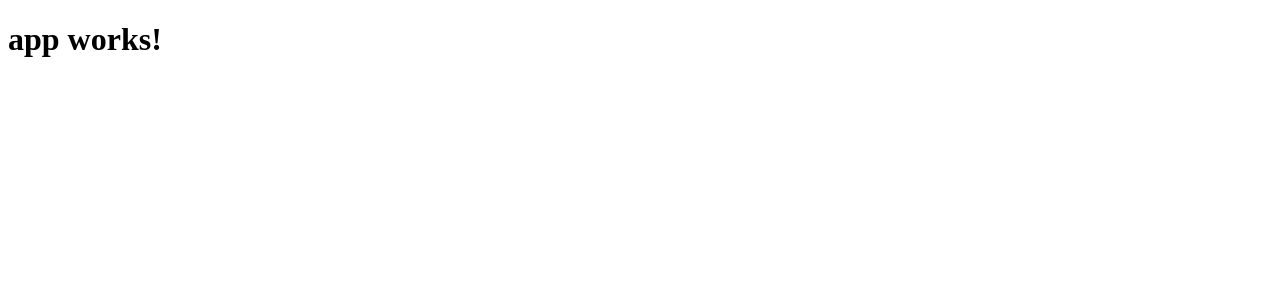
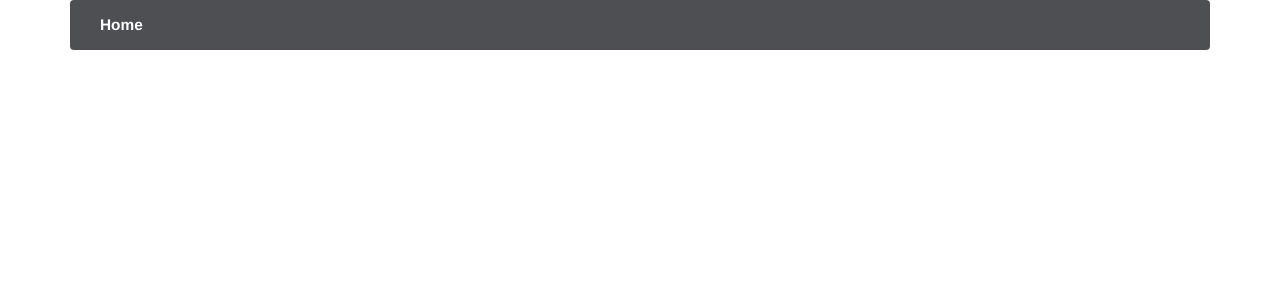
Before and after one commit to meutley/InfraMon, an Angular app: page / in a window 1280 px wide. Shown: the top 300 px of the page. Built offline with nearby package versions, Linux system fonts and the light colour scheme.

Commit message:
Initial commit

```diff
--- a/package.json
+++ b/package.json
@@ -20,7 +20,9 @@
     "@angular/platform-browser": "^4.0.0",
     "@angular/platform-browser-dynamic": "^4.0.0",
     "@angular/router": "^4.0.0",
+    "bootstrap": "^3.3.7",
     "core-js": "^2.4.1",
+    "font-awesome": "^4.7.0",
     "rxjs": "^5.1.0",
     "zone.js": "^0.8.4"
   },
--- a/src/app/app.component.html
+++ b/src/app/app.component.html
@@ -1,3 +1 @@
-<h1>
-  {{title}}
-</h1>
+<app-navigation-bar></app-navigation-bar>
--- a/src/app/app.component.ts
+++ b/src/app/app.component.ts
@@ -6,5 +6,4 @@ import { Component } from '@angular/core';
   styleUrls: ['./app.component.css']
 })
 export class AppComponent {
-  title = 'app works!';
 }
--- a/src/app/app.module.ts
+++ b/src/app/app.module.ts
@@ -4,10 +4,12 @@ import { FormsModule } from '@angular/forms';
 import { HttpModule } from '@angular/http';
 
 import { AppComponent } from './app.component';
+import { NavigationBarComponent } from './navigation-bar/navigation-bar.component';
 
 @NgModule({
   declarations: [
-    AppComponent
+    AppComponent,
+    NavigationBarComponent
   ],
   imports: [
     BrowserModule,
--- /dev/null
+++ b/src/app/navigation-bar/navigation-bar.component.css
@@ -0,0 +1,14 @@
+.navbar  {
+    background: #4d4f53;
+    border: 0;
+}
+
+.navbar .nav.navbar-nav li a {
+    color: #fff;
+    font-weight: bold;
+    font-size: 110%;
+}
+
+.navbar .nav.navbar-nav li a:hover {
+    background: #ed5624;
+}
--- /dev/null
+++ b/src/app/navigation-bar/navigation-bar.component.html
@@ -0,0 +1,7 @@
+<nav class="navbar navbar-default">
+  <div class="container-fluid">
+    <ul class="nav navbar-nav">
+      <li><a href="#">Home</a></li>
+    </ul>
+  </div>
+</nav>
--- /dev/null
+++ b/src/app/navigation-bar/navigation-bar.component.ts
@@ -0,0 +1,15 @@
+import { Component, OnInit } from '@angular/core';
+
+@Component({
+  selector: 'app-navigation-bar',
+  templateUrl: './navigation-bar.component.html',
+  styleUrls: ['./navigation-bar.component.css']
+})
+export class NavigationBarComponent implements OnInit {
+
+  constructor() { }
+
+  ngOnInit() {
+  }
+
+}
--- a/src/index.html
+++ b/src/index.html
@@ -9,6 +9,8 @@
   <link rel="icon" type="image/x-icon" href="favicon.ico">
 </head>
 <body>
-  <app-root>Loading...</app-root>
+  <div class="container">
+    <app-root>Loading...</app-root>
+  </div>
 </body>
 </html>
```
Also changed, not shown: .angular-cli.json, src/styles.css (line endings or trailing spaces), 1 other file (tests, documents, lock files or other folders).
